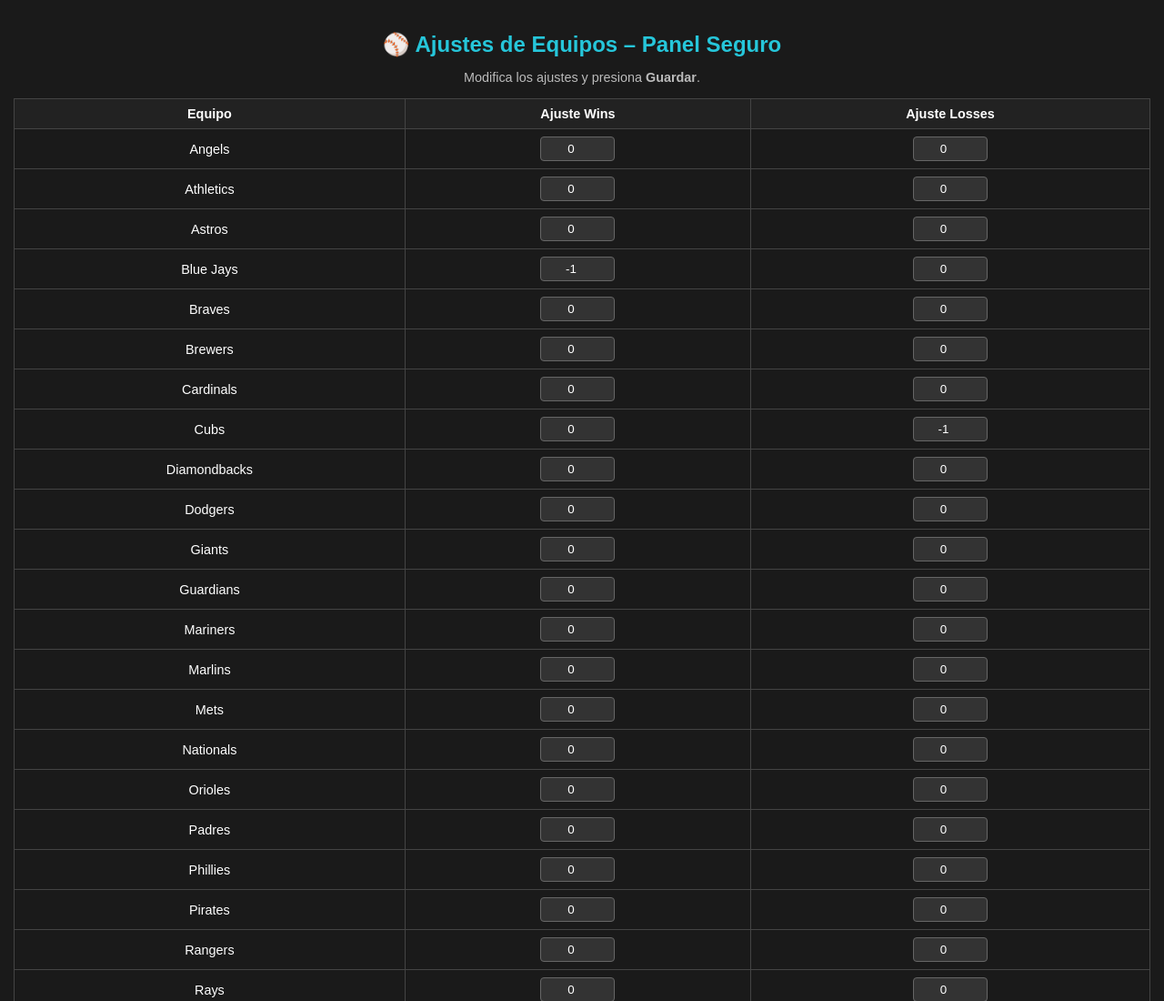
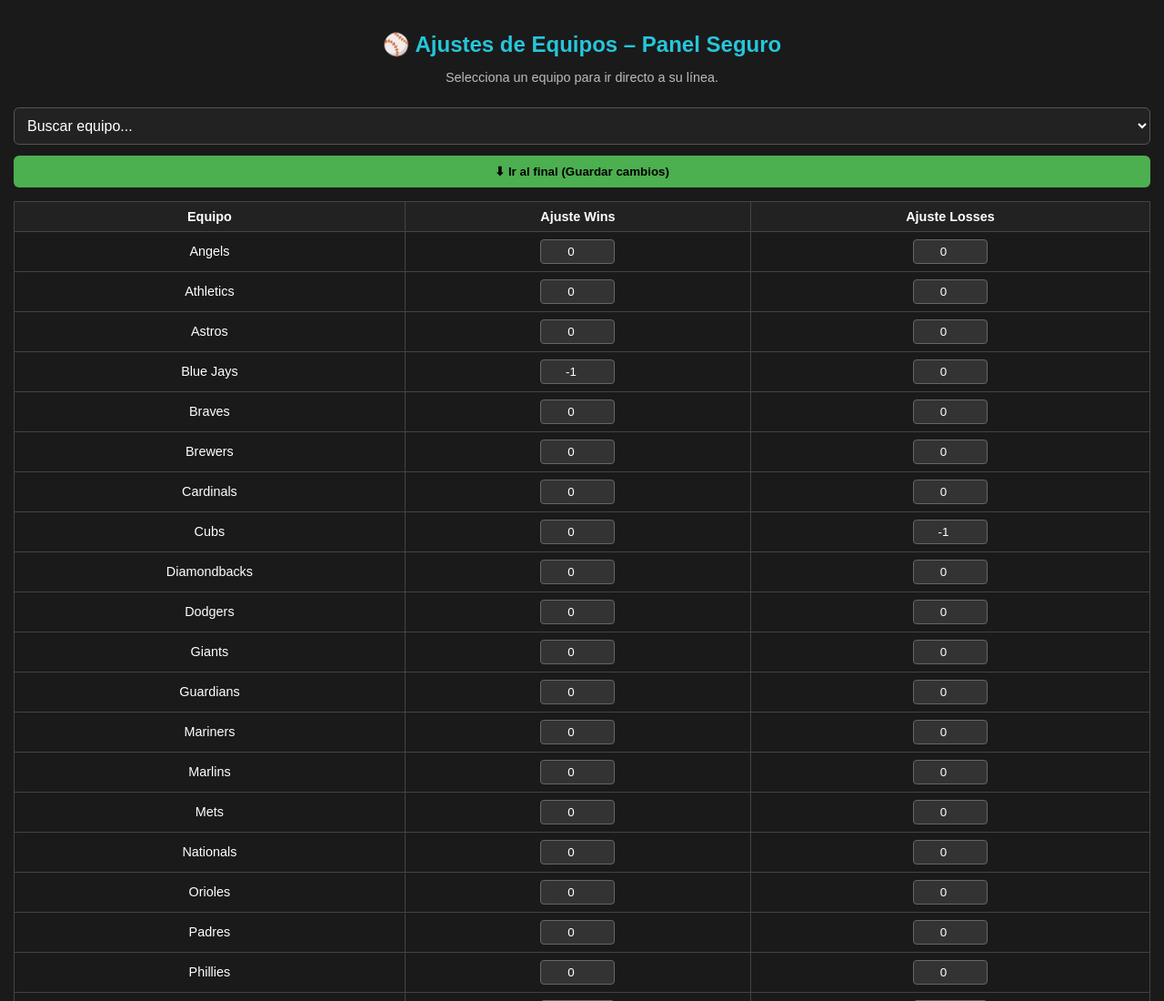
Before and after one commit to compasports/TJMX2P, a plain HTML site: page templates/panel.html in a window 1280 px wide. Shown: the top 1100 px of the page at 91% size. Drawn offline with Linux system fonts and the light colour scheme; files whose address does not match are found by name.

Commit message:
Add files via upload

```diff
--- a/templates/panel.html
+++ b/templates/panel.html
@@ -28,6 +28,34 @@
         color:#bbb;
     }
 
+    /* Combobox */
+    #teamSelector {
+        width:100%;
+        padding:10px;
+        font-size:1rem;
+        border-radius:6px;
+        margin-top:10px;
+        background:#222;
+        color:white;
+        border:1px solid #555;
+    }
+
+    #gotoEndBtn {
+        width:100%;
+        padding:10px;
+        background:#4caf50;
+        border:none;
+        color:black;
+        font-weight:bold;
+        border-radius:6px;
+        margin-top:12px;
+        cursor:pointer;
+    }
+
+    #gotoEndBtn:hover {
+        background:#43a047;
+    }
+
     table {
         width:100%;
         border-collapse:collapse;
@@ -55,7 +83,7 @@
         text-align:center;
     }
 
-    button {
+    button.save-btn {
         width:100%;
         padding:12px;
         background:#26c6da;
@@ -68,7 +96,7 @@
         font-size:1rem;
     }
 
-    button:hover {
+    button.save-btn:hover {
         background:#00acc1;
     }
 
@@ -109,7 +137,7 @@
             width:100%;
         }
 
-        button {
+        button.save-btn {
             font-size:1.1rem;
         }
     }
@@ -119,7 +147,14 @@
 <body>
 
 <h2>⚾ Ajustes de Equipos – Panel Seguro</h2>
-<p>Modifica los ajustes y presiona <b>Guardar</b>.</p>
+
+<p>Selecciona un equipo para ir directo a su línea.</p>
+
+<select id="teamSelector">
+    <option value="">Buscar equipo...</option>
+</select>
+
+<button id="gotoEndBtn">⬇ Ir al final (Guardar cambios)</button>
 
 <table id="tbl">
     <thead>
@@ -132,26 +167,74 @@
     <tbody></tbody>
 </table>
 
-<button onclick="save()">Guardar cambios</button>
+<button class="save-btn" onclick="save()">Guardar cambios</button>
 
 <script>
+let teamRows = {}; // Guardará referencia a cada fila
+
 // Cargar ajustes
 fetch("adjustments.json")
     .then(r => r.json())
     .then(data => {
         const tbody = document.querySelector("#tbl tbody");
+        const selector = document.getElementById("teamSelector");
+
         const adj = data.TEAM_RECORD_ADJUSTMENTS;
 
         for (const [team, vals] of Object.entries(adj)) {
+
+            // Agregar al combo
+            const op = document.createElement("option");
+            op.value = team;
+            op.textContent = team;
+            selector.appendChild(op);
+
+            // Crear fila
             const tr = document.createElement("tr");
             tr.innerHTML = `
                 <td data-label="Equipo">${team}</td>
-                <td data-label="Ajuste Wins"><input type="number" value="${vals[0]}" data-team="${team}" data-type="wins"></td>
-                <td data-label="Ajuste Losses"><input type="number" value="${vals[1]}" data-team="${team}" data-type="losses"></td>
+                <td data-label="Ajuste Wins"><input type="number" value="${vals[0]}" data-team="${team}" data-type="wins" class="wins"></td>
+                <td data-label="Ajuste Losses"><input type="number" value="${vals[1]}" data-team="${team}" data-type="losses" class="losses"></td>
             `;
+
             tbody.appendChild(tr);
+
+            // Guardar referencia para scroll luego
+            teamRows[team] = tr;
         }
     });
+
+// Cuando se selecciona un equipo en el combo
+document.getElementById("teamSelector").addEventListener("change", function () {
+    const team = this.value;
+    if (!team) return;
+
+    const row = teamRows[team];
+    if (!row) return;
+
+    // Hacer scroll hacia la fila
+    row.scrollIntoView({ behavior: "smooth", block: "center" });
+
+    // Esperar que el scroll termine y enfocar Wins
+    setTimeout(() => {
+        const inputWins = row.querySelector(".wins");
+        inputWins.focus();
+        inputWins.select();
+    }, 400);
+
+    // Cuando se modifique un input, volver al combobox
+    const inputs = row.querySelectorAll("input");
+    inputs.forEach(i => {
+        i.addEventListener("change", () => {
+            document.getElementById("teamSelector").focus();
+        });
+    });
+});
+
+// Botón para ir al final de la pantalla
+document.getElementById("gotoEndBtn").addEventListener("click", () => {
+    window.scrollTo({ top: document.body.scrollHeight, behavior: "smooth" });
+});
 
 // Guardar ajustes
 function save() {
```
